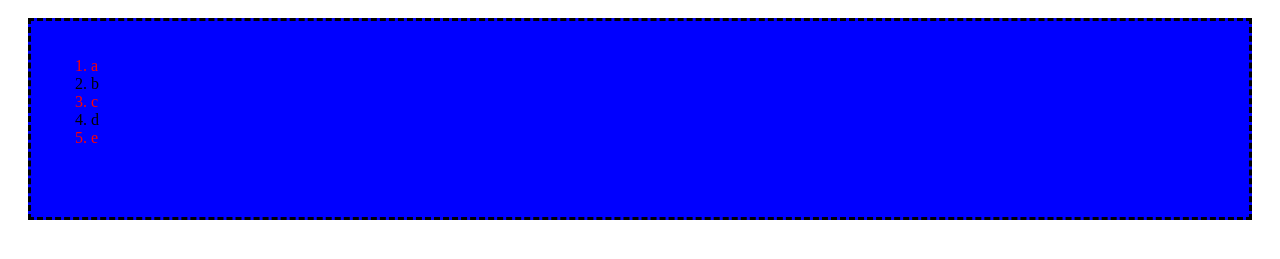
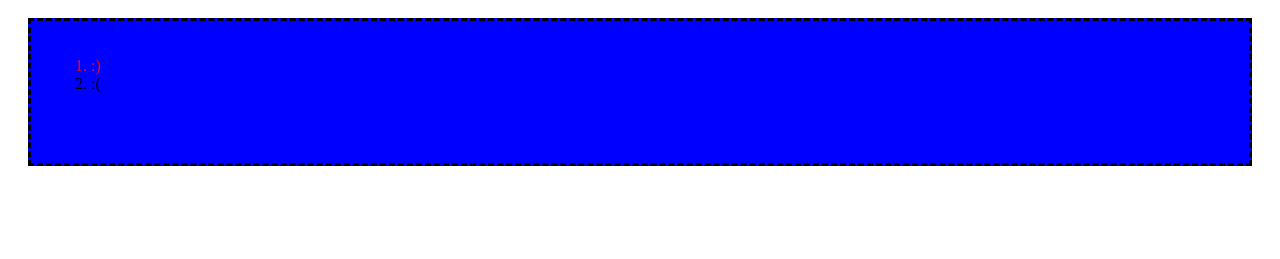
Before and after one commit to kotofey-da-powah/static-site, a plain HTML site: page index.html in a window 1280 px wide. Shown: the part 207-466 px from the top of the page. Drawn offline with Linux system fonts and the light colour scheme.

Commit message:
very nice new changes

```diff
--- a/index.html
+++ b/index.html
@@ -11,11 +11,8 @@
 </div>
 <div class="blue">
     <ol>
-        <li>a</li>
-        <li>b</li>
-        <li>c</li>
-        <li>d</li>
-        <li>e</li>
+        <li>:)</li>
+        <li>:(</li>
     </ol>
     <p>Privet</p>
 </div>
```
